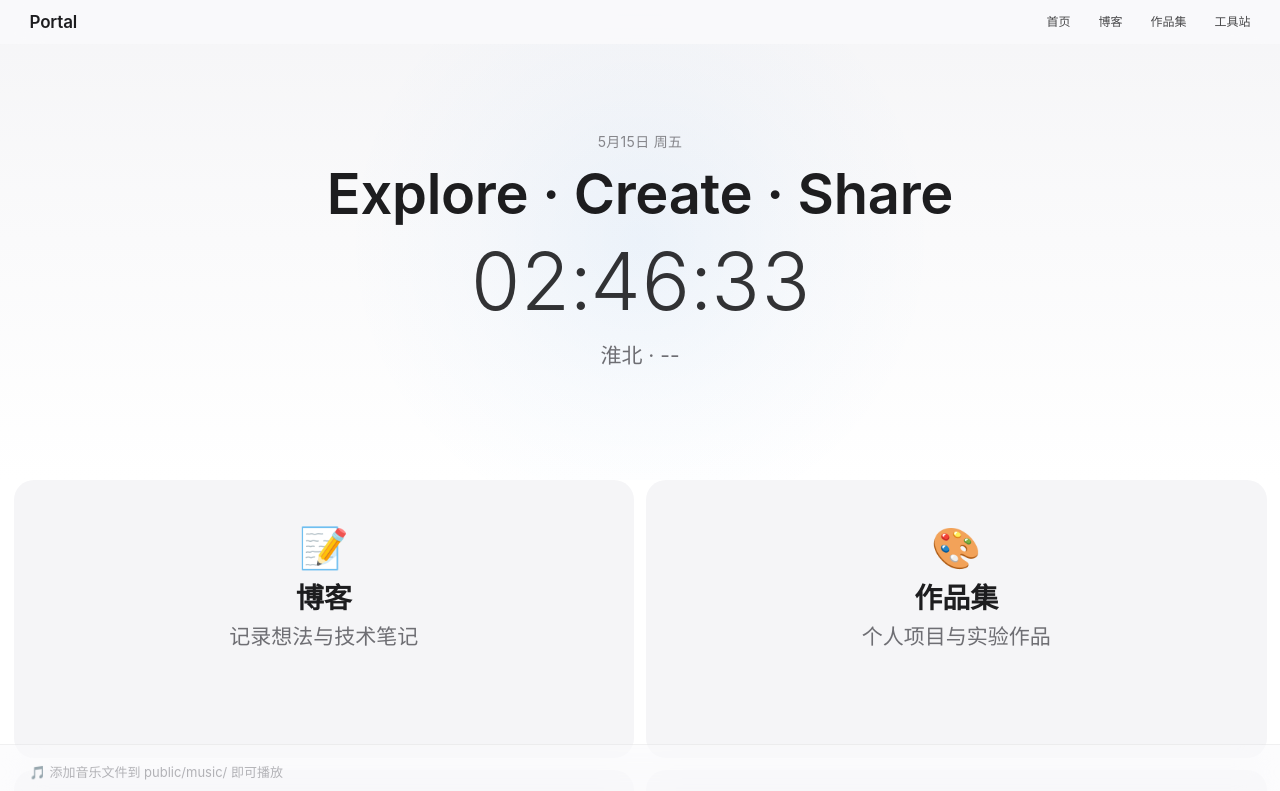
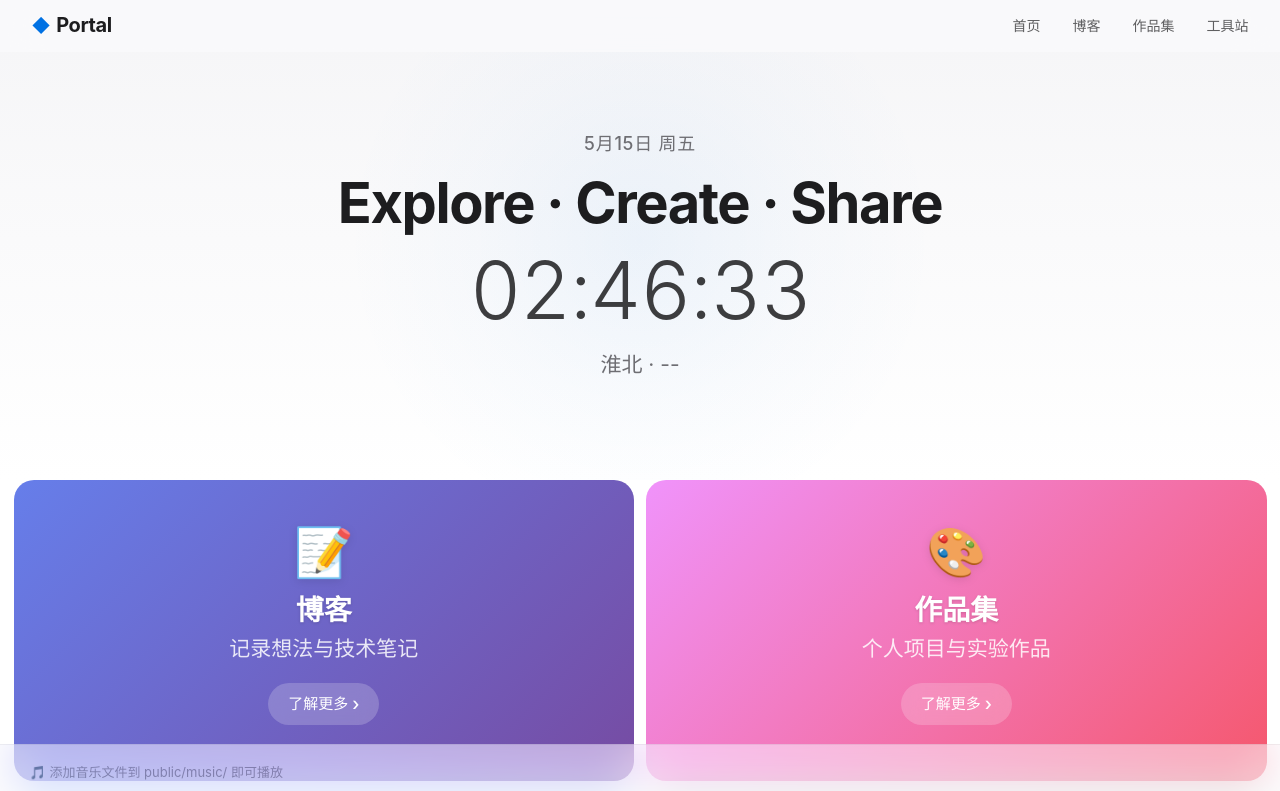
Before and after one commit to sikuai2333/sikuai2333.github.io, a Vue app: page / in a window 1280 px wide. Shown: the top 791 px of the page. Built offline with nearby package versions, Linux system fonts and the light colour scheme; no server answers.

Commit message:
fix: improve nav, hero, card styling

```diff
--- a/src/assets/styles/variables.css
+++ b/src/assets/styles/variables.css
@@ -14,7 +14,7 @@
   --color-divider:         rgba(0, 0, 0, 0.08);
 
   /* 字体 */
-  --font-family: "SF Pro Text", "SF Pro Icons", "Helvetica Neue",
+  --font-family: "SF Pro Display", "SF Pro Text", "Helvetica Neue",
                  Helvetica, Arial, "PingFang SC", "Microsoft YaHei",
                  sans-serif;
 
@@ -40,7 +40,7 @@
   /* 间距 */
   --section-gap:   12px;
   --tile-padding:  48px 0 56px;
-  --nav-height:    44px;
+  --nav-height:    52px;
   --max-width:     1265px;
 
   /* 圆角 */
--- a/src/components/HeroSection.vue
+++ b/src/components/HeroSection.vue
@@ -65,30 +65,31 @@ const { temp, desc } = useWeather()
 }
 
 .hero-date {
-  font-size: var(--text-caption);
-  color: var(--color-text-tertiary);
-  margin-bottom: 12px;
-  letter-spacing: 0.02em;
+  font-size: 18px;
+  font-weight: 500;
+  color: var(--color-text-secondary);
+  margin-bottom: 16px;
+  letter-spacing: 0.04em;
 }
 
 .hero-slogan {
+  font-family: "SF Pro Display", "Helvetica Neue", Arial, sans-serif;
   font-size: var(--text-hero);
-  font-weight: var(--font-semibold);
+  font-weight: 700;
   line-height: var(--leading-tight);
-  letter-spacing: -0.005em;
+  letter-spacing: -0.025em;
   color: var(--color-text);
   margin-bottom: 16px;
 }
 
 .hero-time {
   font-size: clamp(48px, 8vw, 80px);
-  font-weight: var(--font-light);
   font-variant-numeric: tabular-nums;
   color: var(--color-text);
   letter-spacing: -0.02em;
   line-height: 1;
   margin-bottom: 20px;
-  opacity: 0.9;
+  opacity: 0.85;
   font-weight: 300;
 }
 
--- a/src/components/NavBar.vue
+++ b/src/components/NavBar.vue
@@ -30,7 +30,10 @@ onUnmounted(() => window.removeEventListener('scroll', onScroll))
 <template>
   <nav class="nav" :class="{ 'nav--scrolled': scrolled }">
     <div class="nav-inner">
-      <a class="nav-logo" href="#" @click.prevent="scrollTo('#hero')">Portal</a>
+      <a class="nav-logo" href="#" @click.prevent="scrollTo('#hero')">
+        <span class="logo-icon">◆</span>
+        <span class="logo-text">Portal</span>
+      </a>
 
       <button
         class="nav-toggle"
@@ -82,25 +85,39 @@ onUnmounted(() => window.removeEventListener('scroll', onScroll))
   display: flex;
   align-items: center;
   justify-content: space-between;
-  padding: 0 22px;
+  padding: 0 24px;
 }
 
 .nav-logo {
-  font-size: 17px;
-  font-weight: var(--font-semibold);
+  display: flex;
+  align-items: center;
+  gap: 6px;
+  font-size: 20px;
+  font-weight: 700;
   color: var(--color-text);
-  letter-spacing: -0.01em;
+  letter-spacing: -0.02em;
+  text-decoration: none;
+}
+
+.logo-icon {
+  color: var(--color-accent);
+  font-size: 18px;
+}
+
+.logo-text {
+  font-family: "SF Pro Display", "SF Pro Text", "Helvetica Neue", Arial, sans-serif;
 }
 
 .nav-links {
   display: flex;
-  gap: 28px;
+  gap: 32px;
 }
 
 .nav-link {
-  font-size: 12px;
+  font-size: 14px;
+  font-weight: 500;
   color: var(--color-text);
-  opacity: 0.8;
+  opacity: 0.7;
   transition: opacity var(--duration-fast) var(--ease-default);
   white-space: nowrap;
 }
@@ -114,13 +131,13 @@ onUnmounted(() => window.removeEventListener('scroll', onScroll))
   display: none;
   flex-direction: column;
   gap: 5px;
-  width: 18px;
+  width: 20px;
   padding: 4px 0;
 }
 
 .nav-toggle span {
   display: block;
-  height: 1px;
+  height: 1.5px;
   background: var(--color-text);
   border-radius: 1px;
   transition: transform var(--duration-fast) var(--ease-default),
--- a/src/components/NavCard.vue
+++ b/src/components/NavCard.vue
@@ -4,22 +4,23 @@ defineProps<{
   description: string
   icon: string
   href?: string
-  color?: string
+  gradient?: string
 }>()
 </script>
 
 <template>
-  <a :href="href || '#'" class="nav-card scroll-reveal" :style="color ? { '--card-accent': color } : {}">
+  <a :href="href || '#'" class="nav-card scroll-reveal" :style="gradient ? { background: gradient } : {}">
     <div class="nav-card-icon">{{ icon }}</div>
     <h3 class="nav-card-title">{{ title }}</h3>
     <p class="nav-card-desc">{{ description }}</p>
-    <span class="nav-card-arrow cta-arrow">›</span>
+    <span class="nav-card-cta">
+      了解更多 <span class="cta-arrow">›</span>
+    </span>
   </a>
 </template>
 
 <style scoped>
 .nav-card {
-  --card-accent: var(--color-accent);
   display: flex;
   flex-direction: column;
   align-items: center;
@@ -30,58 +31,63 @@ defineProps<{
   cursor: pointer;
   position: relative;
   overflow: hidden;
+  transition: transform var(--duration-fast) var(--ease-default),
+              box-shadow var(--duration-fast) var(--ease-default);
 }
 
-.nav-card::before {
-  content: '';
-  position: absolute;
-  inset: 0;
-  background: radial-gradient(
-    circle at 50% 0%,
-    rgba(0, 113, 227, 0.04) 0%,
-    transparent 60%
-  );
-  opacity: 0;
-  transition: opacity var(--duration-fast) var(--ease-default);
-}
-
-.nav-card:hover::before {
-  opacity: 1;
+.nav-card:hover {
+  transform: scale(1.02);
+  box-shadow: 0 8px 30px rgba(0, 0, 0, 0.08);
 }
 
 .nav-card-icon {
-  font-size: 40px;
-  margin-bottom: 16px;
+  font-size: 48px;
+  margin-bottom: 20px;
   line-height: 1;
+  filter: drop-shadow(0 2px 4px rgba(0,0,0,0.1));
 }
 
 .nav-card-title {
   font-size: var(--text-h3);
-  font-weight: var(--font-semibold);
-  color: var(--color-text);
+  font-weight: 700;
+  color: #fff;
   margin-bottom: 8px;
   line-height: var(--leading-tight);
+  text-shadow: 0 1px 3px rgba(0,0,0,0.15);
 }
 
 .nav-card-desc {
   font-size: var(--text-subhead);
-  color: var(--color-text-secondary);
+  color: rgba(255,255,255,0.85);
   max-width: 280px;
   line-height: var(--leading-relaxed);
-  margin-bottom: 16px;
+  margin-bottom: 20px;
 }
 
-.nav-card-arrow {
-  font-size: 24px;
-  color: var(--card-accent);
-  opacity: 0;
-  transform: translateX(-8px);
-  transition: opacity var(--duration-fast) var(--ease-default),
-              transform var(--duration-fast) var(--ease-default);
+.nav-card-cta {
+  display: inline-flex;
+  align-items: center;
+  gap: 4px;
+  font-size: 15px;
+  font-weight: 500;
+  color: #fff;
+  background: rgba(255,255,255,0.2);
+  backdrop-filter: blur(10px);
+  border-radius: 980px;
+  padding: 8px 20px;
+  transition: background var(--duration-fast) var(--ease-default);
 }
 
-.nav-card:hover .nav-card-arrow {
-  opacity: 1;
-  transform: translateX(0);
+.nav-card:hover .nav-card-cta {
+  background: rgba(255,255,255,0.35);
+}
+
+.cta-arrow {
+  font-size: 18px;
+  transition: transform var(--duration-fast) var(--ease-default);
+}
+
+.nav-card:hover .cta-arrow {
+  transform: translateX(3px);
 }
 </style>
--- a/src/components/NavGrid.vue
+++ b/src/components/NavGrid.vue
@@ -7,28 +7,28 @@ const cards = [
     description: '记录想法与技术笔记',
     icon: '📝',
     href: '#',
-    color: '#0071e3'
+    gradient: 'linear-gradient(135deg, #667eea 0%, #764ba2 100%)'
   },
   {
     title: '作品集',
     description: '个人项目与实验作品',
     icon: '🎨',
     href: '#',
-    color: '#bf4800'
+    gradient: 'linear-gradient(135deg, #f093fb 0%, #f5576c 100%)'
   },
   {
     title: '工具站',
     description: '实用在线小工具合集',
     icon: '🛠',
     href: '#',
-    color: '#34c759'
+    gradient: 'linear-gradient(135deg, #4facfe 0%, #00f2fe 100%)'
   },
   {
     title: '更多',
     description: '更多有趣的东西正在路上',
     icon: '✨',
     href: '#',
-    color: '#af52de'
+    gradient: 'linear-gradient(135deg, #43e97b 0%, #38f9d7 100%)'
   }
 ]
 </script>
```
